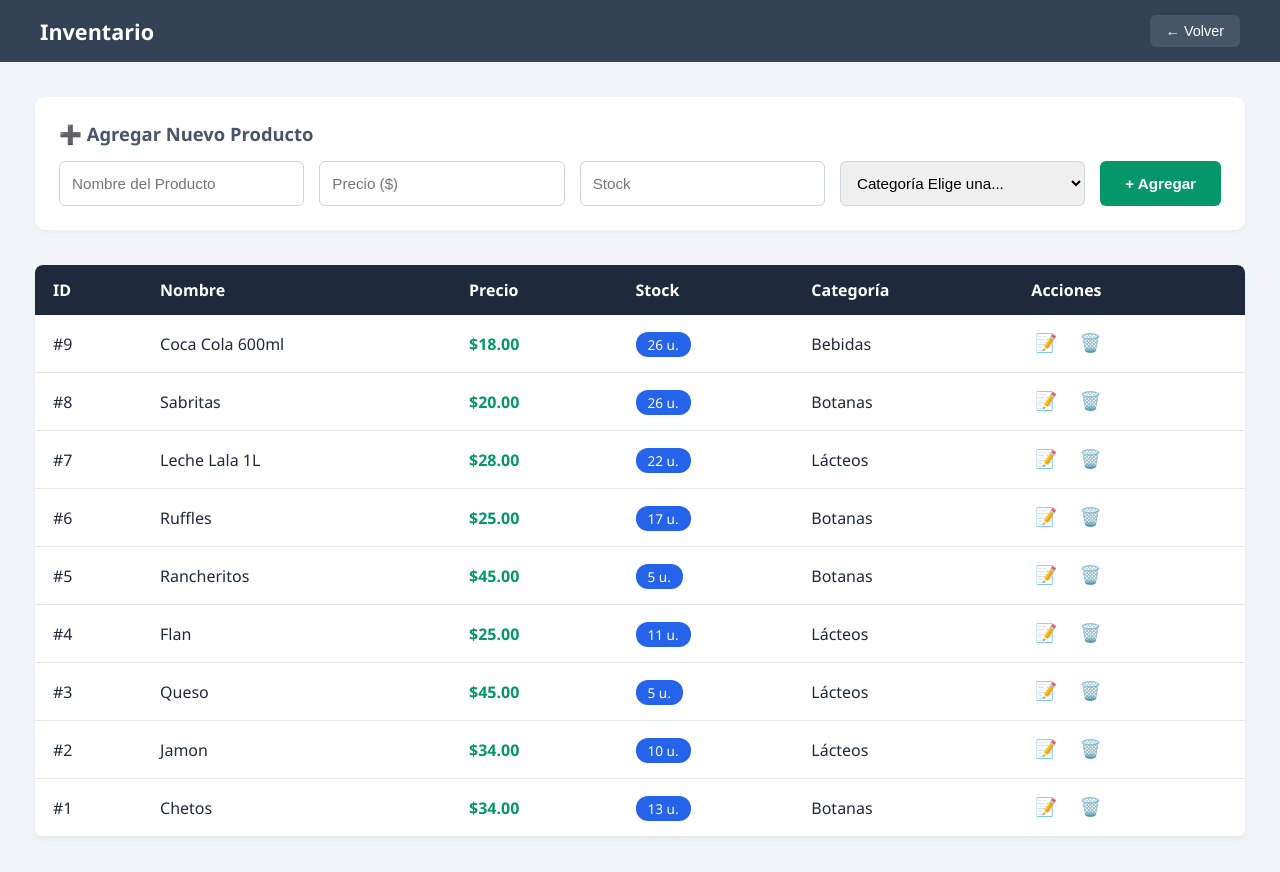
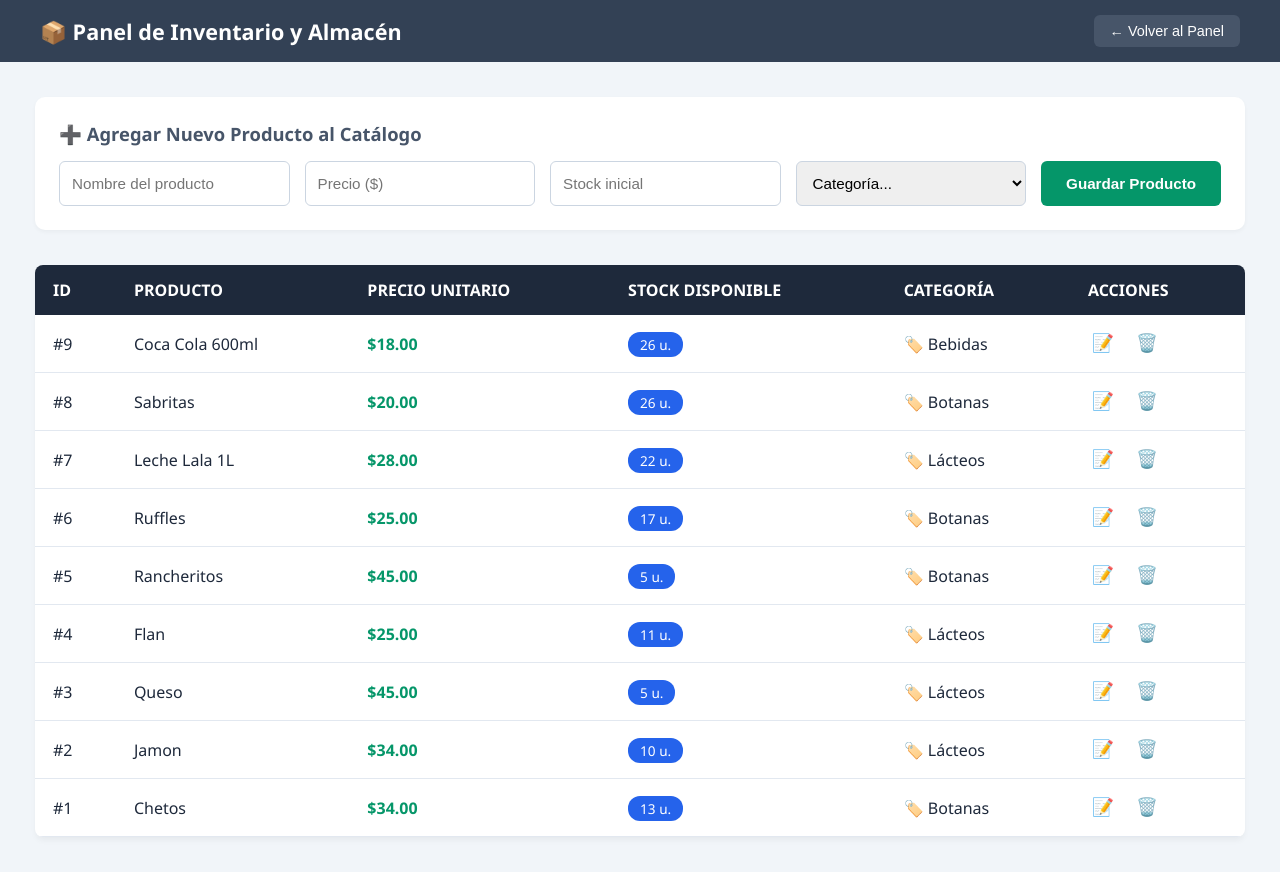
Before and after one commit to hikari-jem/ProyectoTC2026A, a Flask app: page /inventario in a window 1280 px wide. Run offline with Flask 3, Linux system fonts and the light colour scheme; data comes from the database, SQL or seed files in the repository.

Commit message:
corrección de errores de lógica en app.py

```diff
--- a/backend/app.py
+++ b/backend/app.py
@@ -12,7 +12,6 @@ CORS(app)
 solicitudes_auth = {}
 
 def get_db_connection():
-    """Establece conexión con el contenedor de MySQL utilizando variables de entorno."""
     return mysql.connector.connect(
         host=os.getenv('DB_HOST', 'localhost'),
         user=os.getenv('DB_USER', 'user_tienda'),
@@ -154,10 +153,6 @@ def registrar_empleado():
 
     return render_template('registrar_empleado.html')
 
-# ==========================================
-#         LOGICA DEL PUNTO DE VENTA
-# ==========================================
-
 @app.route('/procesar-pago', methods=['POST'])
 def procesar_pago():
     data = request.get_json(force=True) or {}
@@ -171,23 +166,19 @@ def procesar_pago():
         conn = get_db_connection()
         cursor = conn.cursor()
 
-        # 1. Insertar la venta global
         cursor.execute("INSERT INTO ventas (total) VALUES (%s)", (total,))
         venta_id = cursor.lastrowid
 
-        # 2. Registrar el detalle y descontar inventario por cada producto
         for item in carrito:
             prod_id = item['id']
             cantidad = item['cantidad']
             precio = item['precio']
 
-            # Insertar en el desglose del ticket
             cursor.execute(
                 "INSERT INTO detalle_ventas (venta_id, producto_id, cantidad, precio_unitario) VALUES (%s, %s, %s, %s)",
                 (venta_id, prod_id, cantidad, precio)
             )
 
-            # Restar del Stock actual en la tabla productos
             cursor.execute(
                 "UPDATE productos SET stock = stock - %s WHERE id = %s",
                 (cantidad, prod_id)
@@ -203,9 +194,6 @@ def procesar_pago():
         return jsonify({"status": "error", "message": f"Error al procesar el pago: {str(e)}"}), 500
 
 
-# ==========================================
-#         MÓDULO DEL HISTORIAL
-# ==========================================
 
 @app.route('/historial', methods=['GET'])
 def historial():
@@ -213,7 +201,6 @@ def historial():
         conn = get_db_connection()
         cursor = conn.cursor(dictionary=True)
 
-        # Obtenemos las ventas ordenadas por la más reciente
         cursor.execute("SELECT id, DATE_FORMAT(fecha, '%d/%m/%Y %H:%i') as fecha_formateada, total FROM ventas ORDER BY id DESC")
         ventas_registradas = cursor.fetchall()
 
@@ -224,6 +211,45 @@ def historial():
     except Exception as e:
         return f"Error al cargar el historial: {str(e)}", 500
 
+@app.route('/eliminar-producto/<int:id>', methods=['POST'])
+def eliminar_producto(id):
+    try:
+        conn = get_db_connection()
+        cursor = conn.cursor()
+
+        # Eliminamos el producto por su ID
+        cursor.execute("DELETE FROM productos WHERE id = %s", (id,))
+        conn.commit()
+
+        cursor.close()
+        conn.close()
+        return jsonify({"status": "success", "message": "Producto eliminado correctamente"}), 200
+    except Exception as e:
+        return jsonify({"status": "error", "message": f"Error al eliminar: {str(e)}"}), 500
+
+
+@app.route('/editar-producto-ajax/<int:id>', methods=['POST'])
+def editar_producto_ajax(id):
+    try:
+        data = request.get_json()
+        nombre = data.get('nombre')
+        precio = data.get('precio')
+        stock = data.get('stock')
+        categoria = data.get('categoria')
+
+        conn = get_db_connection()
+        cursor = conn.cursor()
+        cursor.execute(
+            "UPDATE productos SET nombre=%s, precio=%s, stock=%s, categoria=%s WHERE id=%s",
+            (nombre, precio, stock, categoria, id)
+        )
+        conn.commit()
+        cursor.close()
+        conn.close()
+
+        return jsonify({"status": "success", "message": "Producto modificado con éxito"}), 200
+    except Exception as e:
+        return jsonify({"status": "error", "message": str(e)}), 500
 
 if __name__ == '__main__':
     app.run(host='0.0.0.0', port=5000, debug=True)
--- a/backend/templates/inventario.html
+++ b/backend/templates/inventario.html
@@ -2,58 +2,171 @@
 <html lang="es">
 <head>
     <meta charset="UTF-8">
-    <title>Inventario - Panel de Control</title>
+    <title>Inventario de Productos</title>
     <link rel="stylesheet" href="/static/styles.css">
 </head>
 <body>
     <div class="navbar-inv">
-        <h2>Inventario</h2>
-        <button onclick="window.history.back()" class="btn-back">← Volver</button>
+        <h2>📦 Panel de Inventario y Almacén</h2>
+        <button onclick="window.history.back()" class="btn-back">← Volver al Panel</button>
     </div>
+
     <div class="container-fluid">
-        <form class="form-inline-add" method="POST" action="/inventario">
-            <h3>➕ Agregar Nuevo Producto</h3>
+        <div class="form-inline-add">
+            <h3 id="form-title">➕ Agregar Nuevo Producto al Catálogo</h3>
+            <form id="product-form" onsubmit="procesarFormulario(event)">
+                <input type="hidden" id="prod-id" value="">
+
                 <div class="form-inputs">
-                <input type="text" name="nombre" placeholder="Nombre del Producto" required>
-                <input type="number" step="0.01" name="precio" placeholder="Precio ($)" required>
-                <input type="number" name="stock" placeholder="Stock" required>
-                <select name="categoria" required>
-                    <option value="">Categoría Elige una...</option>
+                    <input type="text" id="prod-nombre" placeholder="Nombre del producto" required>
+                    <input type="number" step="0.01" id="prod-precio" placeholder="Precio ($)" required>
+                    <input type="number" id="prod-stock" placeholder="Stock inicial" required>
+                    <select id="prod-categoria" required>
+                        <option value="">Categoría...</option>
                         <option value="Botanas">Botanas</option>
                         <option value="Lácteos">Lácteos</option>
                         <option value="Bebidas">Bebidas</option>
                     </select>
-                <button type="submit" class="btn-submit-add">+ Agregar</button>
+                    <button type="submit" id="btn-submit" class="btn-submit-add">Guardar Producto</button>
+                    <button type="button" id="btn-cancel-edit" class="btn-back hidden" onclick="cancelarEdicion()" style="background-color: var(--danger);">Cancelar</button>
                 </div>
             </form>
+        </div>
 
         <table class="table-products">
             <thead>
                 <tr>
                     <th>ID</th>
-                    <th>Nombre</th>
-                    <th>Precio</th>
-                    <th>Stock</th>
-                    <th>Categoría</th>
-                    <th>Acciones</th>
+                    <th>PRODUCTO</th>
+                    <th>PRECIO UNITARIO</th>
+                    <th>STOCK DISPONIBLE</th>
+                    <th>CATEGORÍA</th>
+                    <th>ACCIONES</th>
                 </tr>
             </thead>
             <tbody>
                 {% for prod in productos %}
-                <tr>
+                <tr id="row-{{ prod.id }}">
                     <td>#{{ prod.id }}</td>
-                    <td>{{ prod.nombre }}</td>
-                    <td class="text-green-bold">${{ "%.2f"|format(prod.precio) }}</td>
-                    <td><span class="pill-stock">{{ prod.stock }} u.</span></td>
-                    <td>{{ prod.categoria }}</td>
+                    <td id="name-{{ prod.id }}">{{ prod.nombre }}</td>
+                    <td class="text-green-bold">$<span id="price-{{ prod.id }}">{{ "%.2f"|format(prod.precio) }}</span></td>
+                    <td><span class="pill-stock" id="stock-{{ prod.id }}">{{ prod.stock }} u.</span></td>
+                    <td>🏷️ <span id="category-{{ prod.id }}">{{ prod.categoria }}</span></td>
                     <td>
-                        <button class="btn-action-edit">📝</button>
-                        <button class="btn-action-delete">🗑️</button>
+                        <button class="btn-action-edit" onclick="cargarDatosEnFormulario('{{ prod.id }}')">📝</button>
+                        <button class="btn-action-delete" onclick="eliminarProductoConfirmado('{{ prod.id }}', '{{ prod.nombre }}')">🗑️</button>
                     </td>
                 </tr>
                 {% endfor %}
             </tbody>
         </table>
     </div>
+
+    <script>
+        // 1. CARGAR LOS DATOS DE LA TABLA AL FORMULARIO DE ARRIBA
+        function cargarDatosEnFormulario(id) {
+            // Obtener los valores directamente del texto de la fila de la tabla
+            const nombre = document.getElementById(`name-${id}`).textContent;
+            const precio = parseFloat(document.getElementById(`price-${id}`).textContent);
+            const stock = parseInt(document.getElementById(`stock-${id}`).textContent);
+            const categoria = document.getElementById(`category-${id}`).textContent;
+
+            // Colocar los valores en los inputs de arriba
+            document.getElementById('prod-id').value = id;
+            document.getElementById('prod-nombre').value = nombre;
+            document.getElementById('prod-precio').value = precio;
+            document.getElementById('prod-stock').value = stock;
+            document.getElementById('prod-categoria').value = categoria;
+
+            // Cambiar la estética del formulario para modo edición
+            document.getElementById('form-title').textContent = `📝 Editando Producto #${id}`;
+            document.getElementById('btn-submit').textContent = "💾 Actualizar Producto";
+            document.getElementById('btn-submit').style.background = "#2563eb"; // Azul para editar
+            document.getElementById('btn-cancel-edit').classList.remove('hidden');
+        }
+
+        // 2. CANCELAR EDICIÓN Y LIMPIAR
+        function cancelarEdicion() {
+            document.getElementById('product-form').reset();
+            document.getElementById('prod-id').value = "";
+
+            document.getElementById('form-title').textContent = "➕ Agregar Nuevo Producto al Catálogo";
+            document.getElementById('btn-submit').textContent = "Guardar Producto";
+            document.getElementById('btn-submit').style.background = "#059669"; // Verde original
+            document.getElementById('btn-cancel-edit').classList.add('hidden');
+        }
+
+        // 3. PROCESAR ACCIÓN (AGREGAR O ACTUALIZAR VIA API)
+        async function procesarFormulario(event) {
+            event.preventDefault();
+
+            const id = document.getElementById('prod-id').value;
+            const nombre = document.getElementById('prod-nombre').value;
+            const precio = document.getElementById('prod-precio').value;
+            const stock = document.getElementById('prod-stock').value;
+            const categoria = document.getElementById('prod-categoria').value;
+
+            // Si el ID tiene datos, significa que estamos EDITANDO
+            if (id) {
+                try {
+                    const response = await fetch(`/editar-producto-ajax/${id}`, {
+                        method: 'POST',
+                        headers: { 'Content-Type': 'application/json' },
+                        body: JSON.stringify({ nombre, precio, stock, categoria })
+                    });
+                    const data = await response.json();
+
+                    if (response.ok && data.status === 'success') {
+                        alert("Producto actualizado con éxito.");
+                        window.location.reload(); // Recarga limpia para ver cambios en la tabla
+                    } else {
+                        alert(data.message || "Error al actualizar.");
+                    }
+                } catch (error) {
+                    console.error(error);
+                    alert("Error de conexión con el servidor.");
+                }
+            } else {
+                // Si el ID está vacío, es un producto NUEVO (Comportamiento normal por POST de Flask)
+                // Enviamos los datos simulando el envío tradicional para reutilizar tu ruta vieja
+                const formData = new FormData();
+                formData.append('nombre', nombre);
+                formData.append('precio', precio);
+                formData.append('stock', stock);
+                formData.append('categoria', categoria);
+
+                try {
+                    const response = await fetch('/inventario', {
+                        method: 'POST',
+                        body: formData
+                    });
+                    if (response.ok) {
+                        window.location.reload();
+                    } else {
+                        alert("Error al guardar el nuevo producto.");
+                    }
+                } catch (error) {
+                    console.error(error);
+                }
+            }
+        }
+
+        // 4. ELIMINAR PRODUCTO
+        async function eliminarProductoConfirmado(id, nombre) {
+            if (confirm(`¿Estás seguro de eliminar "${nombre}"?`)) {
+                try {
+                    const response = await fetch(`/eliminar-producto/${id}`, { method: 'POST' });
+                    const data = await response.json();
+                    if (response.ok && data.status === 'success') {
+                        document.getElementById(`row-${id}`).remove();
+                    } else {
+                        alert(data.message || "Error al eliminar.");
+                    }
+                } catch (error) {
+                    alert("Error de red.");
+                }
+            }
+        }
+    </script>
 </body>
 </html>
```
Also changed, not shown: backend/templates/historial.html (added, +46 -0 lines). Lines whose indentation alone changed are shown as unchanged.
